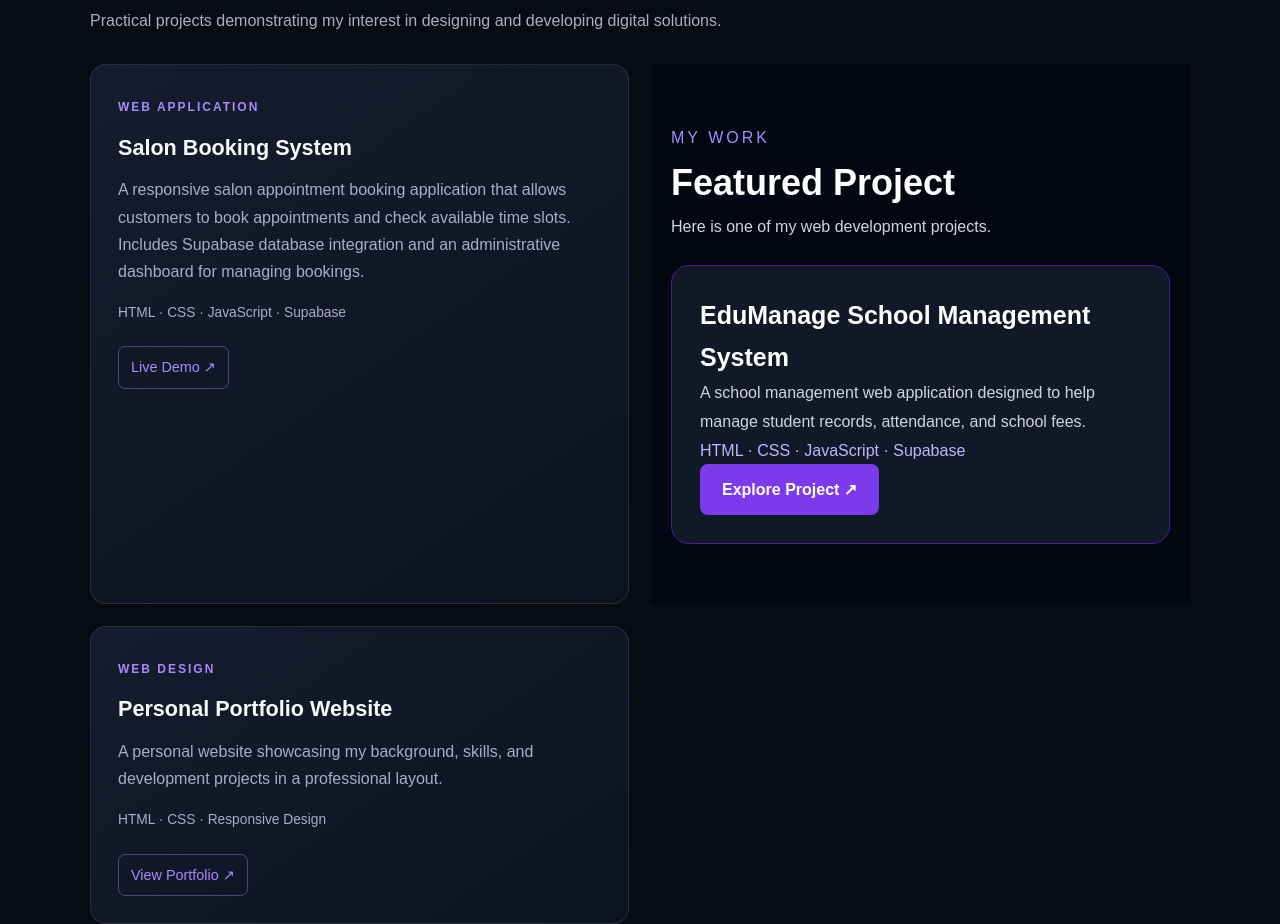
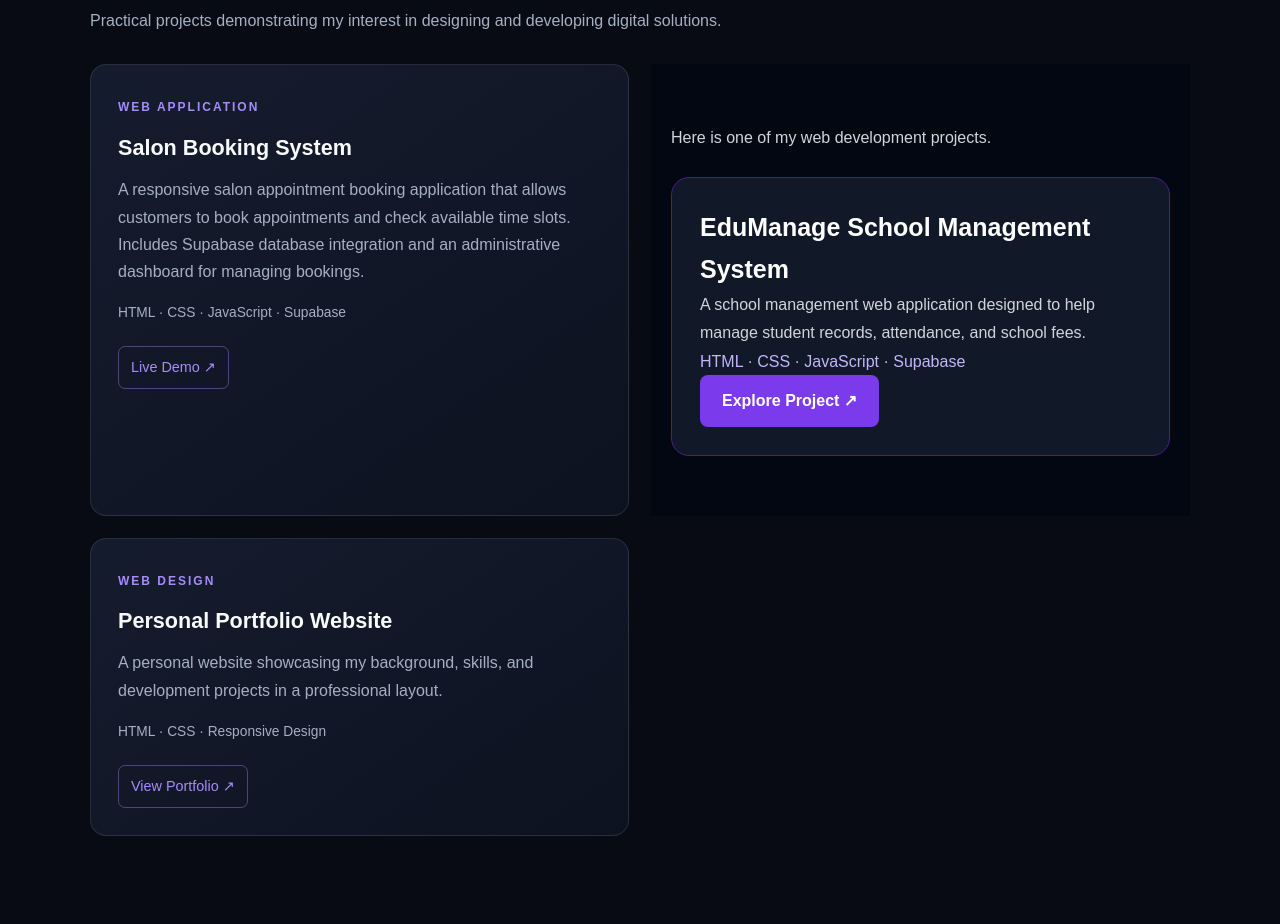
Before and after one commit to Michelle254-design/portfolio, a plain HTML site: page index.html in a window 1280 px wide. Shown: the part 1552-2476 px from the top of the page. Drawn offline with Linux system fonts and the light colour scheme.

Commit message:
Restore index.html with original content

```diff
--- a/index.html
+++ b/index.html
@@ -383,13 +383,9 @@
 
             </div>
           </article>
-
-
-<!-- My Projects Section -->
 <section id="projects" style="padding: 60px 20px; background: #030712; color: white; font-family: Arial, sans-serif;">
   <div style="max-width: 1100px; margin: auto;">
-    <p style="color: #a78bfa; letter-spacing: 3px;">MY WORK</p>
-    <h2 style="font-size: 36px;">Featured Project</h2>
+
     <p style="color: #d1d5db;">Here is one of my web development projects.</p>
 
     <div style="max-width: 600px; padding: 28px; margin-top: 25px; border: 1px solid #4c1d95; border-radius: 18px; background: #111827;">
```
